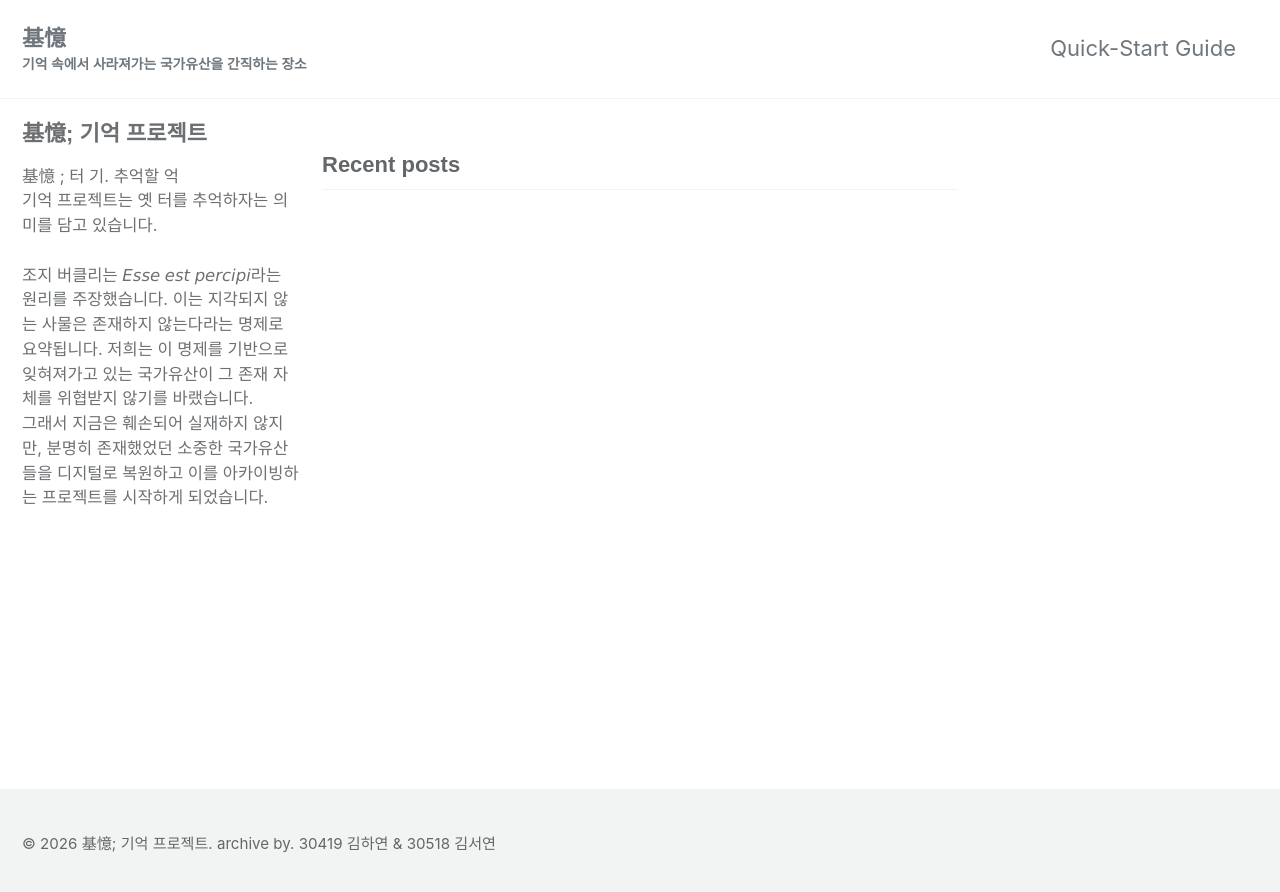
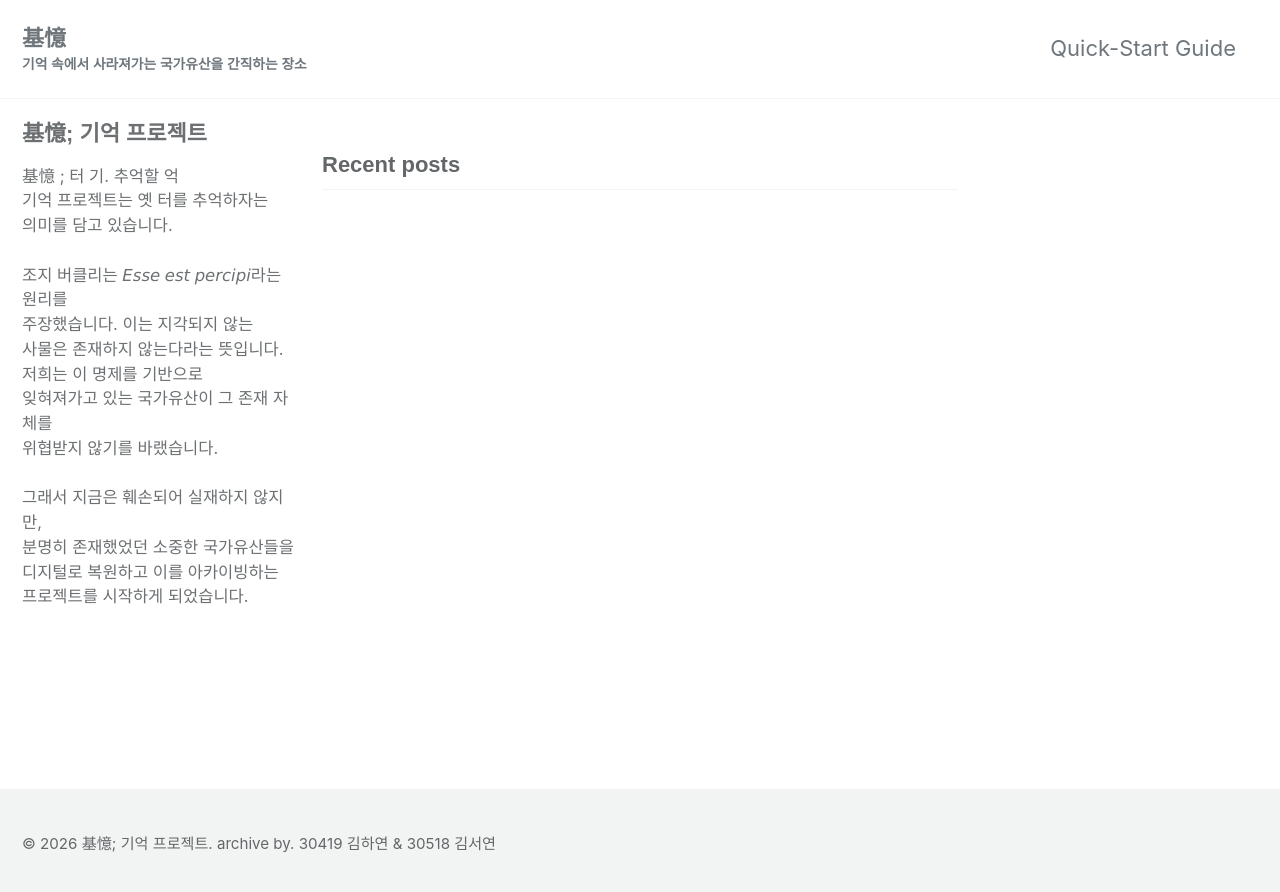
Before and after one commit to ArchiveCulturalHeritage/ArchiveCulturalHeritage.github.io, a Jekyll site: the page built from index.html, in a window 1280 px wide. Shown: the top 892 px of the page. Built offline with Jekyll 4.4.1, drawn with Linux system fonts in a browser that asks for light colours; cached includes are drawn as plain includes; some web fonts are replaced; the list of posts is cut into pages by our own code.

Commit message:
Update _config.yml

```diff
--- a/_config.yml
+++ b/_config.yml
@@ -117,12 +117,13 @@ author:
   name             : "基憶; 기억 프로젝트"
   avatar           : # path of avatar image, e.g. "/assets/images/bio-photo.jpg"
   bio              : "基憶 ; 터 기. 추억할 억 <br>
-                      기억 프로젝트는 옛 터를 추억하자는 의미를 담고 있습니다. <br>
+                      기억 프로젝트는 옛 터를 추억하자는 <br> 의미를 담고 있습니다. <br>
                       <br>
-                      조지 버클리는 𝘌𝘴𝘴𝘦 𝘦𝘴𝘵 𝘱𝘦𝘳𝘤𝘪𝘱𝘪라는 원리를 주장했습니다.
-                      이는 지각되지 않는 사물은 존재하지 않는다라는 명제로 요약됩니다.
-                      저희는 이 명제를 기반으로 잊혀져가고 있는 국가유산이 그 존재 자체를 위협받지 않기를 바랬습니다. <br>
-                      그래서 지금은 훼손되어 실재하지 않지만, 분명히 존재했었던 소중한 국가유산들을 디지털로 복원하고 이를 아카이빙하는 프로젝트를 시작하게 되었습니다."
+                      조지 버클리는 𝘌𝘴𝘴𝘦 𝘦𝘴𝘵 𝘱𝘦𝘳𝘤𝘪𝘱𝘪라는 원리를 <br> 주장했습니다.
+                      이는 지각되지 않는 <br> 사물은 존재하지 않는다라는 뜻입니다. <br>
+                      저희는 이 명제를 기반으로 <br> 잊혀져가고 있는 국가유산이 그 존재 자체를 <br> 위협받지 않기를 바랬습니다. <br>
+                      <br>
+                      그래서 지금은 훼손되어 실재하지 않지만, <br> 분명히 존재했었던 소중한 국가유산들을 <br> 디지털로 복원하고 이를 아카이빙하는 <br> 프로젝트를 시작하게 되었습니다."
   # location         : "Somewhere"
   email            :
   # fediverse      : "@you@instance.social"  # used for fediverse:creator meta tag
```
